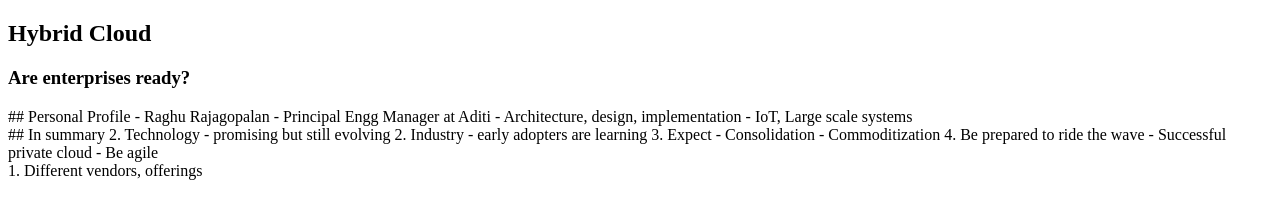
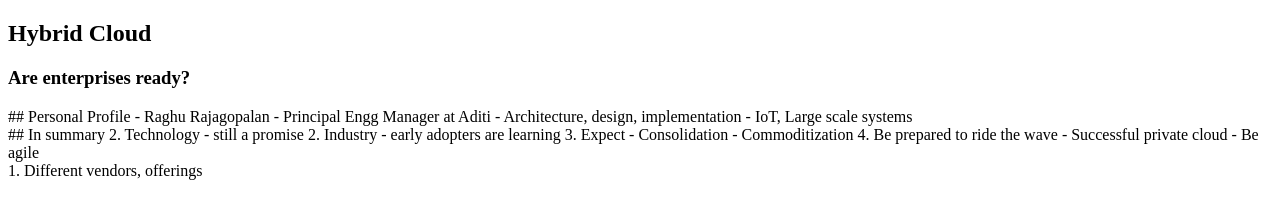
Before and after one commit to raghur/presentations, a plain HTML site: page hybridcloud.html in a window 1280 px wide. Drawn offline with Linux system fonts and the light colour scheme; a script that the page names is missing.

Commit message:
fix last slide

```diff
--- a/hybridcloud.html
+++ b/hybridcloud.html
@@ -256,7 +256,7 @@
                 <section data-markdown>
 ## In summary
 
-2. Technology - promising but still evolving
+2. Technology - still a promise
 2. Industry - early adopters are learning
 3. Expect
     - Consolidation
@@ -265,8 +265,8 @@
     - Successful private cloud
     - Be agile
 
+<aside class="notes" data-markdown>
 
-<aside class="notes" data-markdown>
 1. Different vendors, offerings
 </aside>
                 </section>
```
